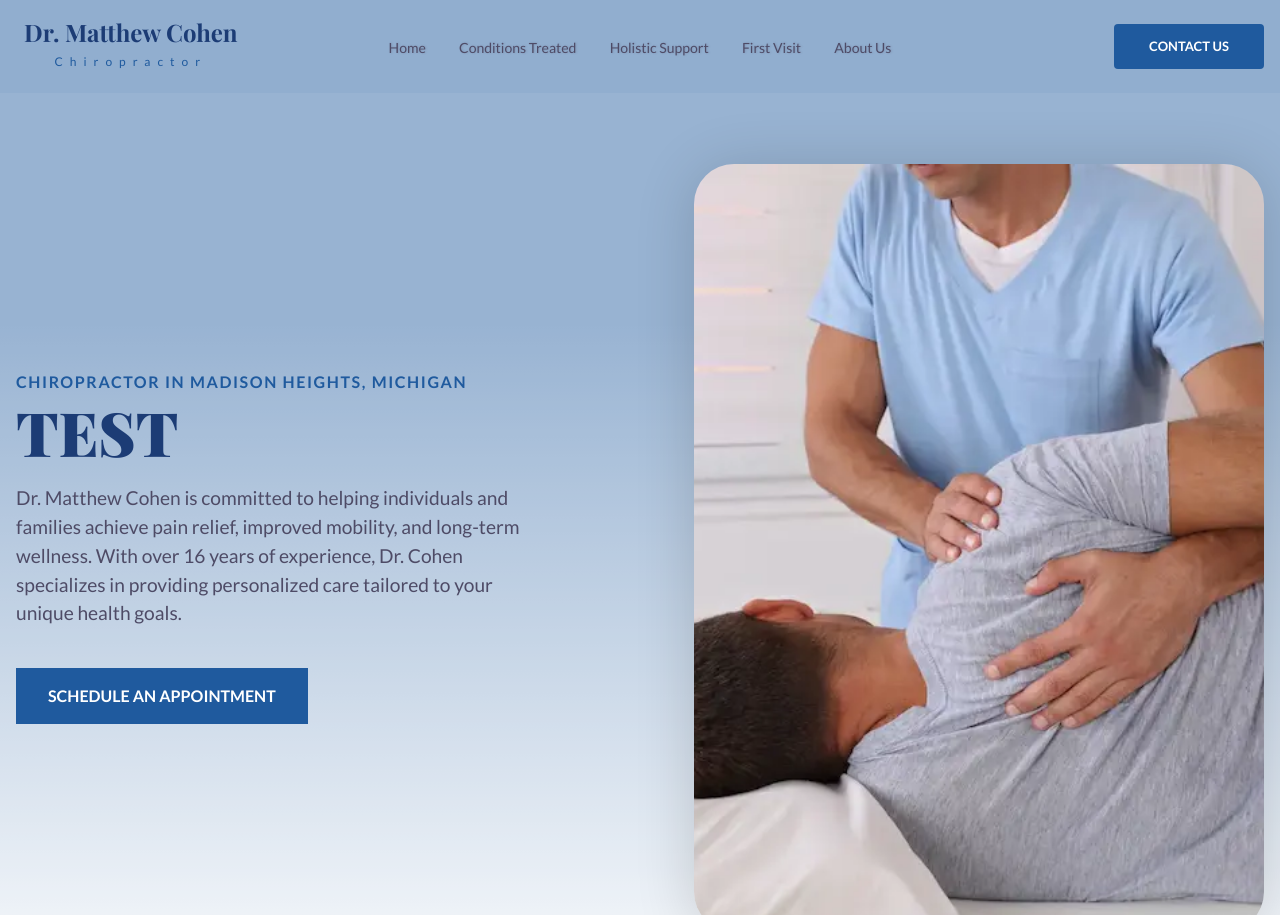
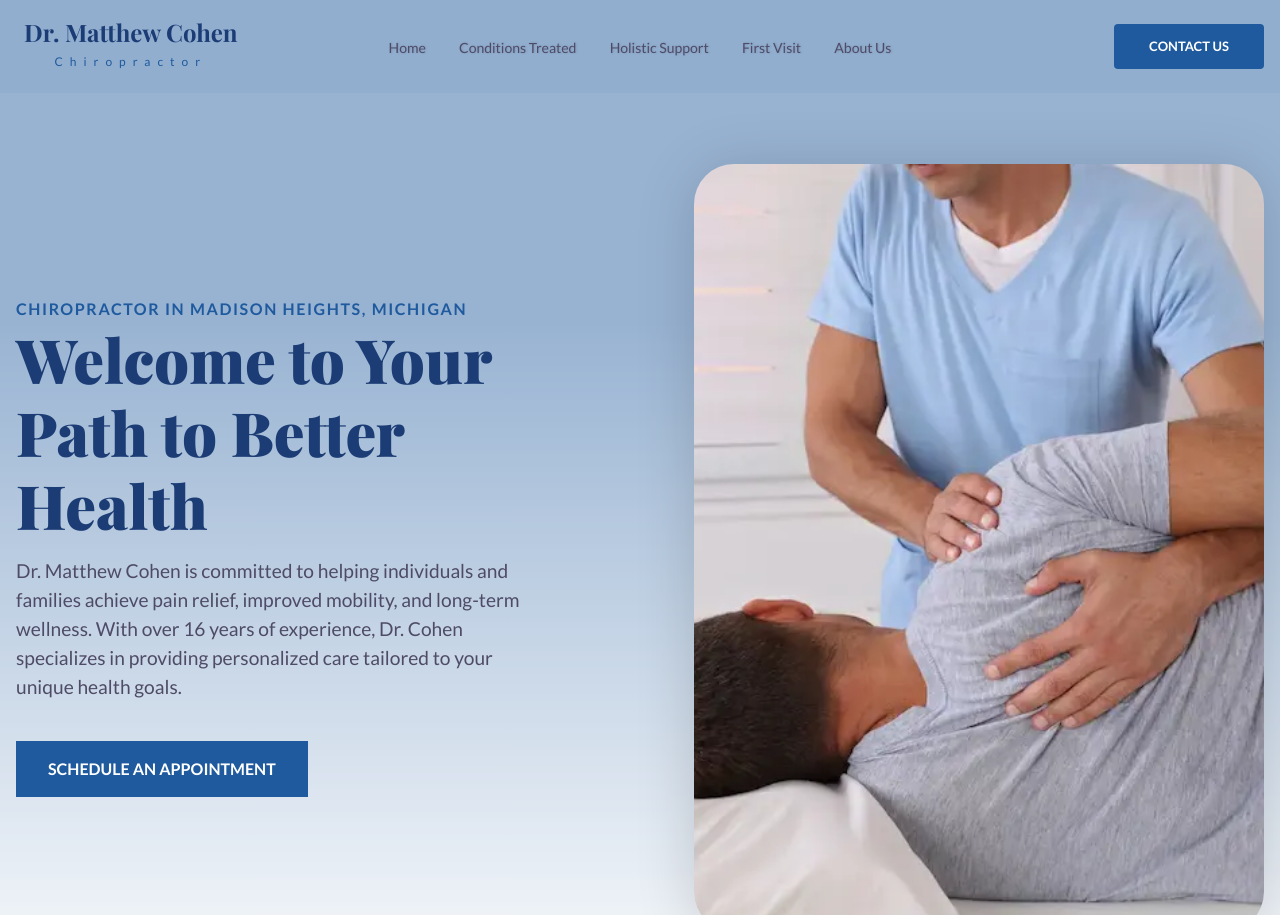
Before and after one commit to cparsons9712/mCohenChiro, an Eleventy site: page src/index.html in a window 1280 px wide. Shown: the top 915 px of the page. Built offline with nearby package versions, Linux system fonts and the light colour scheme; Eleventy itself is replaced by a stand-in of ours; files that its build step writes are made by us from their sources; files whose address does not match are found by name.

Commit message:
remove test changes

```diff
--- a/src/index.html
+++ b/src/index.html
@@ -91,8 +91,8 @@ eleventyNavigation:
   <div class="cs-container">
     <div class="cs-content">
       <span class="cs-topper">Chiropractor in Madison Heights, Michigan</span>
-      <!-- <h1 class="cs-title">Welcome to Your Path to Better Health</h1> -->
-      <h1 class="cs-title"> TEST</h1>
+      <h1 class="cs-title">Welcome to Your Path to Better Health</h1>
+
       <p class="cs-text">
         Dr. Matthew Cohen is committed to helping individuals and families
         achieve pain relief, improved mobility, and long-term wellness. With
```
